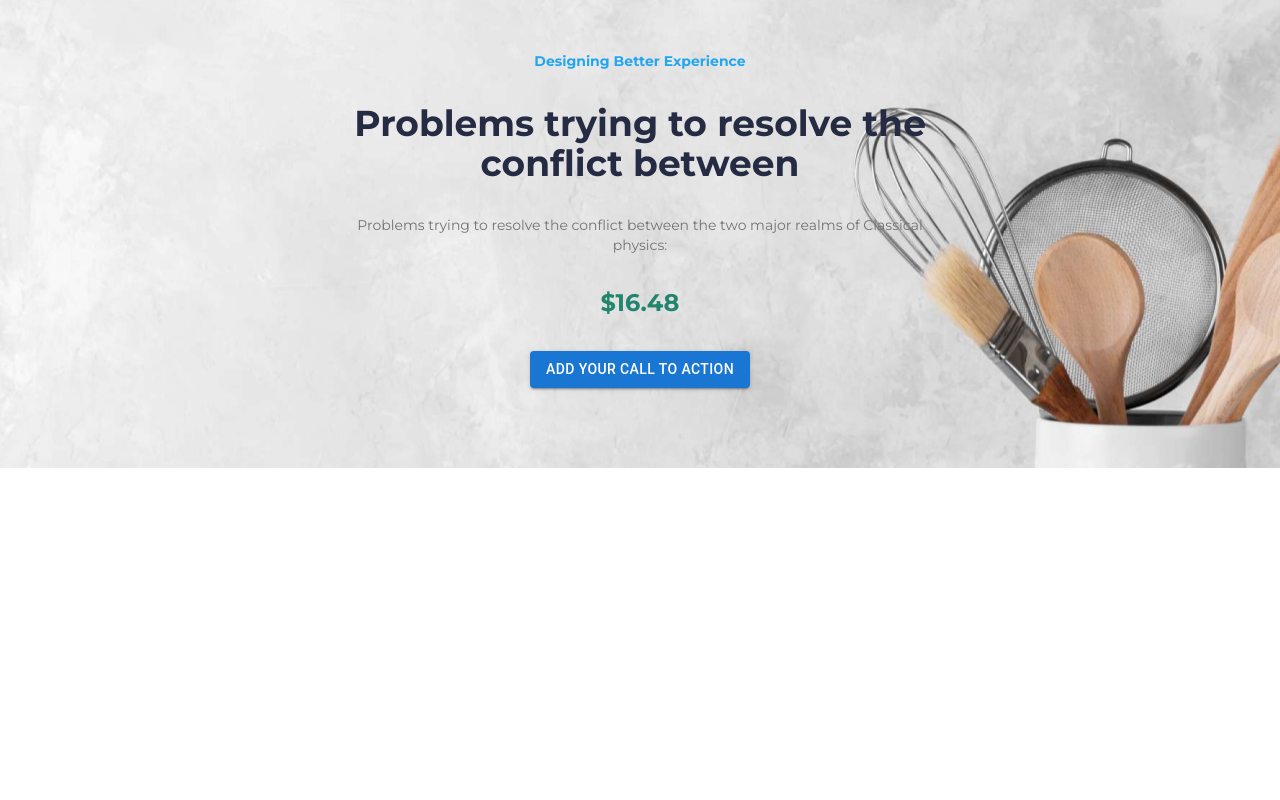
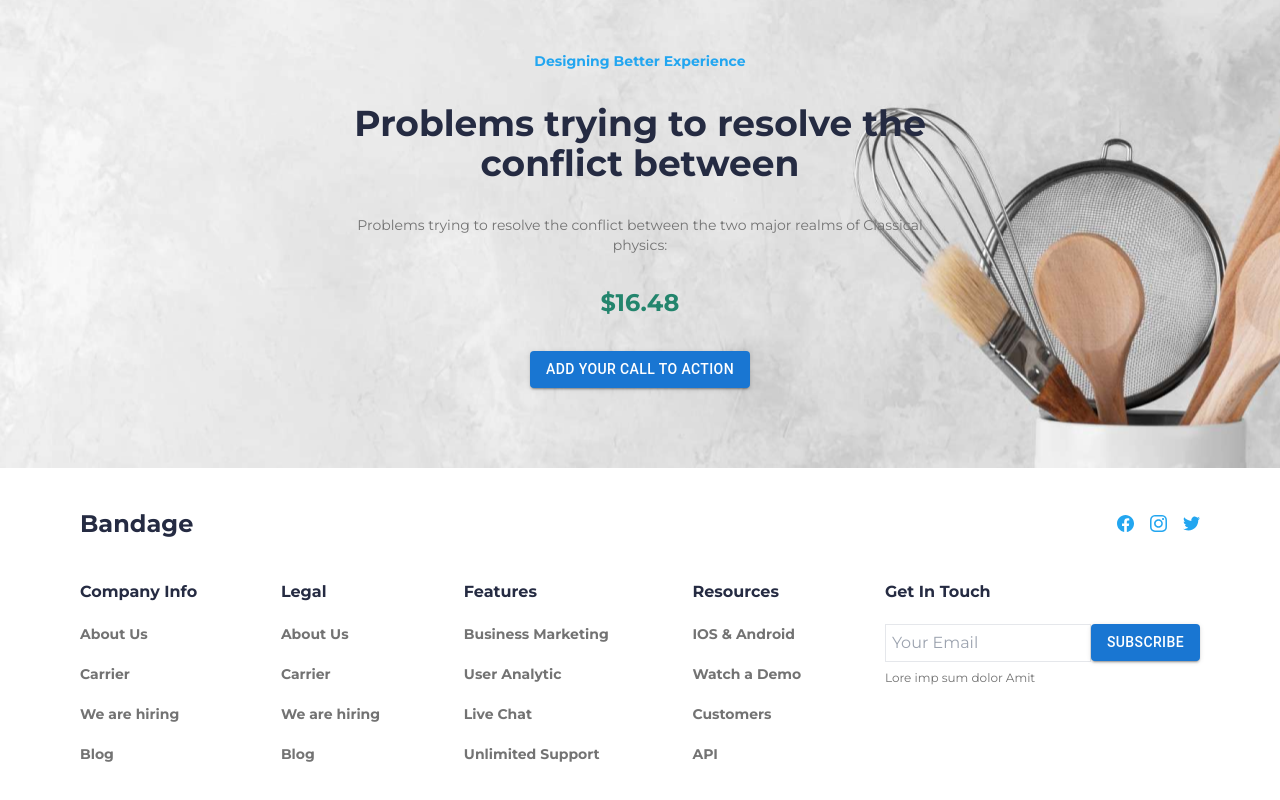
Before and after one commit to monk-kokkalis/online-shopping, a Next.js app: page / in a window 1280 px wide. Shown: the part 3454-4254 px from the top of the page. Before the commit the page ends 3962 px from the top, so only its background shows below. Built offline with nearby package versions, Linux system fonts and the light colour scheme; no server answers.

Commit message:
finished footer

```diff
--- a/src/app/page.tsx
+++ b/src/app/page.tsx
@@ -6,6 +6,7 @@ import FeaturedProducts from "./ui/home/FeaturedProducts/FeaturedProducts";
 import FeaturedPosts from "./ui/home/FeaturedPosts/FeaturedPosts";
 import Reviews from "./ui/home/Reviews/Reviews";
 import CallToAction from "./ui/home/CallToAction/CallToAction";
+import Footer from "./ui/common/Footer";
 
 export default function Home() {
   return (
@@ -20,7 +21,7 @@ export default function Home() {
         <Reviews />
       </div>
       <CallToAction />
-      {/* @TODO finish the remaining static sections */}
+      <Footer />
     </div>
   );
 }
--- /dev/null
+++ b/src/app/ui/common/Footer.tsx
@@ -0,0 +1,86 @@
+import { FacebookIcon, InstagramIcon, TwitterIcon } from "../icons";
+import { Button } from "@mui/material";
+
+function Footer() {
+  const sections = [
+    {
+      heading: 'Company Info',
+      links: [
+        'About Us',
+        'Carrier',
+        'We are hiring',
+        'Blog'
+      ]
+    },
+    {
+      heading: 'Legal',
+      links: [
+        'About Us',
+        'Carrier',
+        'We are hiring',
+        'Blog'
+      ]
+    },
+    {
+      heading: 'Features',
+      links: [
+        'Business Marketing',
+        'User Analytic',
+        'Live Chat',
+        'Unlimited Support'
+      ]
+    },
+    {
+      heading: 'Resources',
+      links: [
+        'IOS & Android',
+        'Watch a Demo',
+        'Customers',
+        'API'
+      ]
+    }
+  ]
+
+  return (
+    <footer className='mt-10 container m-auto px-8 md:px-20'>
+      <div className='flex flex-col gap-10 justify-between'>
+        <div className="flex flex-col md:flex-row justify-between items-start md:items-center gap-5">
+          <div className="font-bold text-2xl text-dark-grey">Bandage</div>
+          <div className='flex items-center gap-4 text-blue-link'>
+            <FacebookIcon />
+            <InstagramIcon />
+            <TwitterIcon />
+          </div>
+        </div>
+        <div className="flex flex-col md:flex-row justify-between gap-10 items-start md:items-center">
+          {
+            sections.map((section) => (
+              <div key={`footer-${section.heading}`} className="flex flex-col gap-5">
+                <div className="font-bold text-dark-grey text-base">{section.heading}</div>
+                {
+                  section.links.map((link) => (
+                    <div key={`footer-${section.heading}-${link}`} className="text-sm text-light-grey font-bold">{link}</div>
+                  ))
+                }
+              </div>
+            ))
+          }
+          <div className="flex flex-col gap-5 items-start self-stretch">
+            <div className="font-bold text-dark-grey text-base">Get In Touch</div>
+            <div>
+              <div className='flex items-center'>
+                <div className="border border-grey-600 p-1.5">
+                  <input placeholder="Your Email"></input>
+                </div>
+                <Button variant="contained">Subscribe</Button>
+              </div>
+              <div className="text-xs text-light-grey mt-2">Lore imp sum dolor Amit</div>
+            </div>
+          </div>
+        </div>
+      </div>
+    </footer>
+  )
+}
+
+export default Footer;
```
